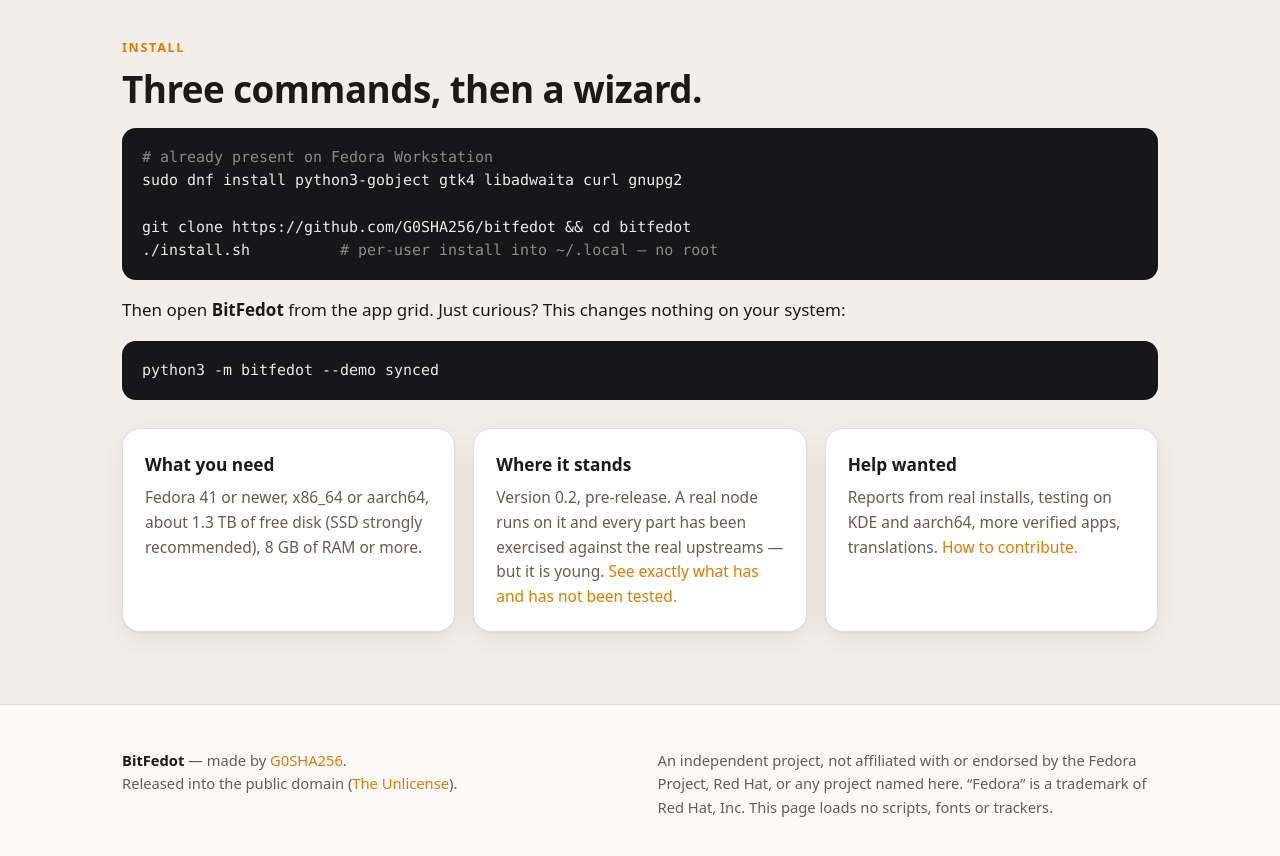
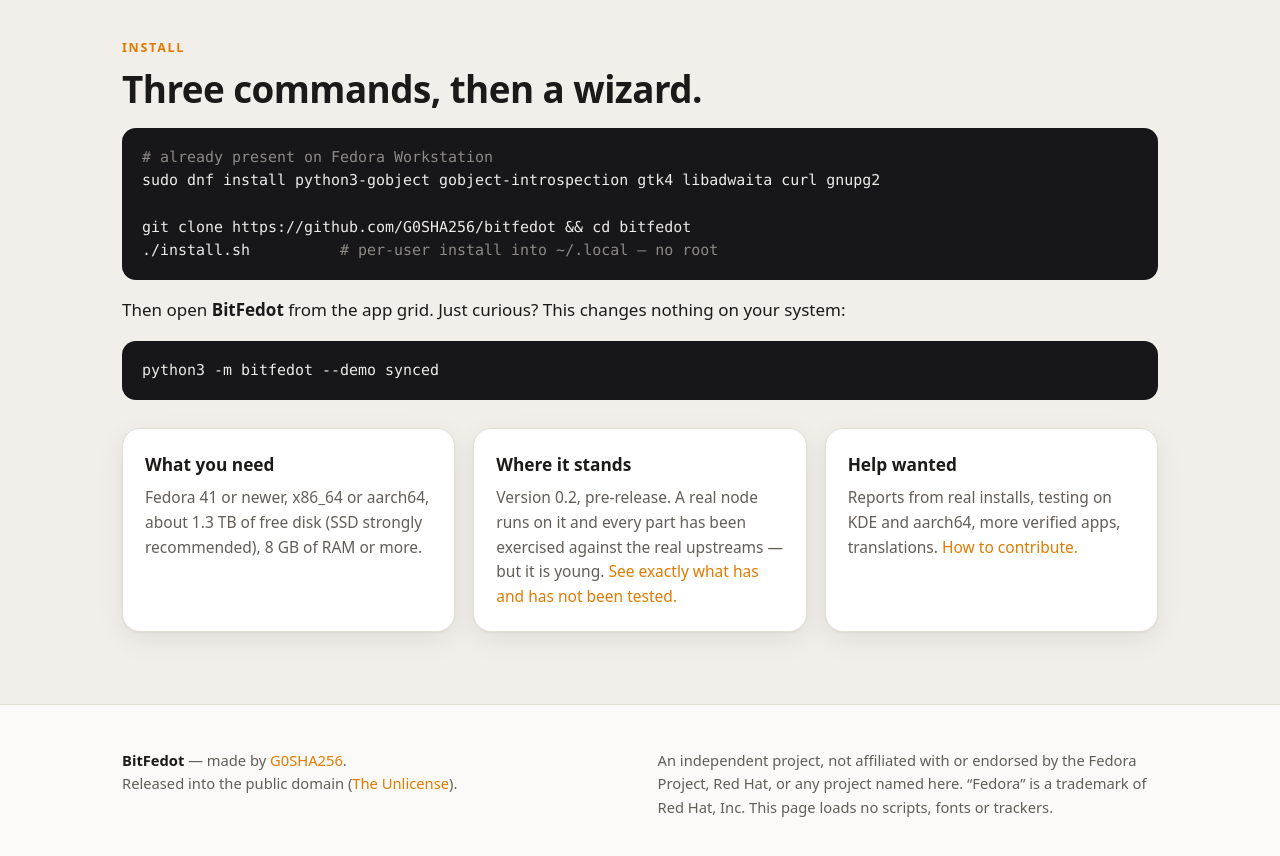
Before and after one commit to g0sha256/bitfedot, a plain HTML site: page docs/index.html in a window 1280 px wide. Shown: the part 6700-7556 px from the top of the page. Drawn offline with Linux system fonts and the light colour scheme.

Commit message:
Depend on gobject-introspection explicitly
Recent Fedora no longer pulls it in with python3-gobject on minimal installs;
without it GTK cannot load the cairo typelib. Fixes CI on fedora:latest and
makes install.sh's dependency check actually import GTK.

Co-Authored-By: Claude Fable 5.2 <noreply@anthropic.com>

```diff
--- a/docs/index.html
+++ b/docs/index.html
@@ -305,7 +305,7 @@
     <div class="eyebrow">Install</div>
     <h2>Three commands, then a wizard.</h2>
     <pre><span class="c"># already present on Fedora Workstation</span>
-sudo dnf install python3-gobject gtk4 libadwaita curl gnupg2
+sudo dnf install python3-gobject gobject-introspection gtk4 libadwaita curl gnupg2
 
 git clone https://github.com/G0SHA256/bitfedot && cd bitfedot
 ./install.sh          <span class="c"># per-user install into ~/.local — no root</span></pre>
```
Also changed, not shown: 5 other files.
